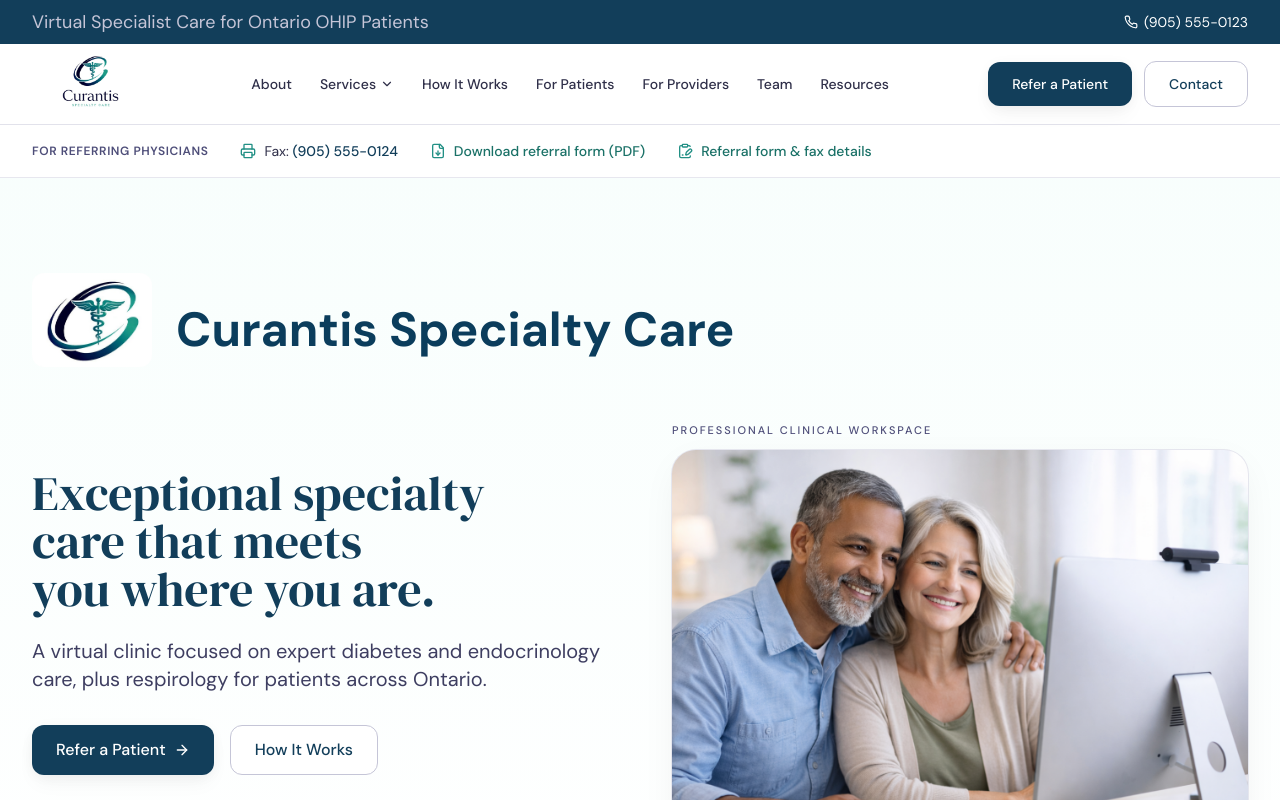
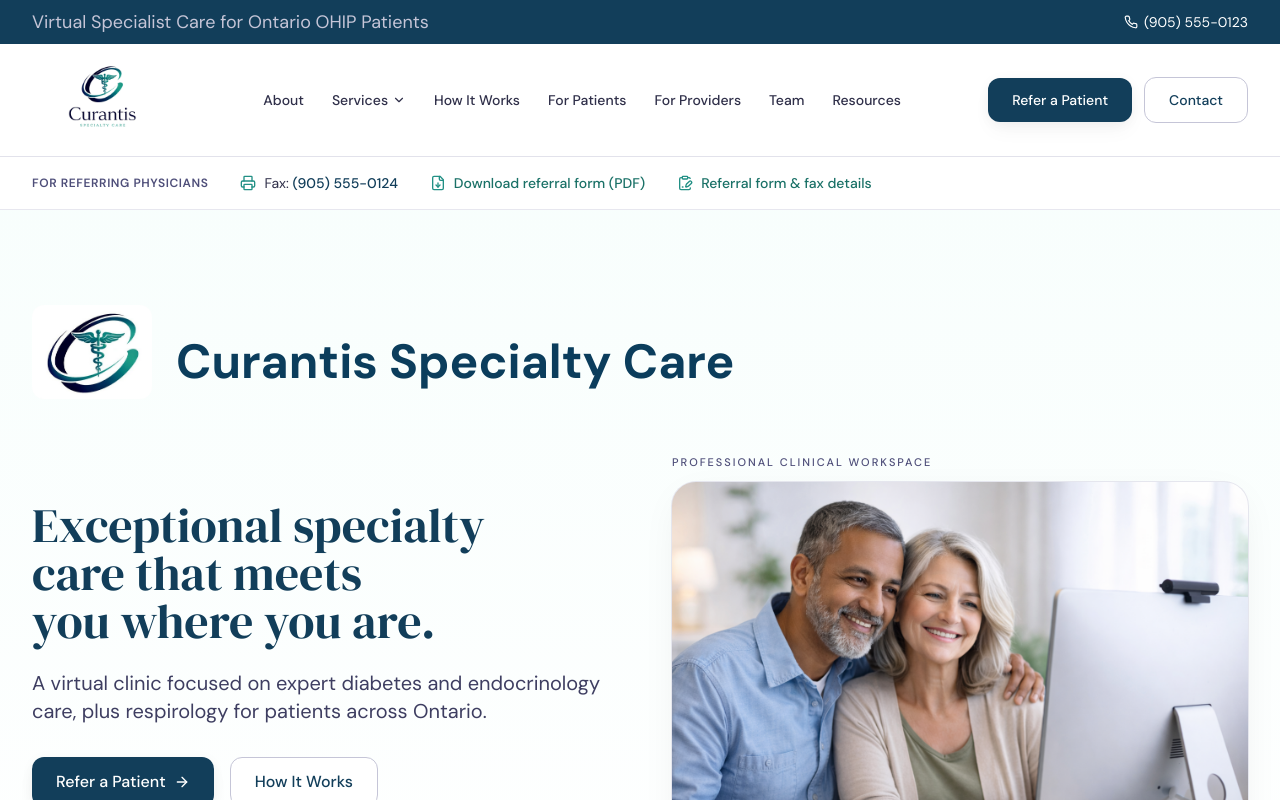
Before and after one commit to darshankhanguramd-netizen/Curantis-Website, a Next.js app: page / in a window 1280 px wide. Shown: the top 800 px of the page. Built offline with nearby package versions, Linux system fonts and the light colour scheme.

Commit message:
Increase header and logo size for better fit

```diff
--- a/components/layout/Header.tsx
+++ b/components/layout/Header.tsx
@@ -46,7 +46,7 @@
 
       {/* Main nav */}
       <nav className="container-wide" aria-label="Primary navigation">
-        <div className="flex items-center justify-between h-16 lg:h-20">
+        <div className="flex items-center justify-between h-24 lg:h-28">
           {/* Logo */}
           <Link
             href="/"
@@ -55,9 +55,9 @@
             <Image
               src="/images/brand/curantis-logo.jpg"
               alt="Curantis Specialty Care"
-              width={200}
-              height={72}
-              className="h-16 w-auto lg:h-20 object-contain object-left"
+              width={240}
+              height={96}
+              className="h-20 w-auto lg:h-24 object-contain object-left"
               priority
             />
           </Link>
```
